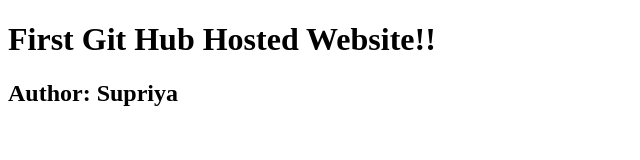
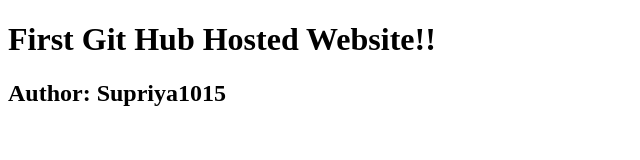
Before and after one commit to Supriya0115/Supriya0115.github.io, a plain HTML site: page index.html in a window 1280 px wide. Shown: the full height of the page, 0-640 px from the left. Drawn offline with Linux system fonts and the light colour scheme.

Commit message:
Third Push

```diff
--- a/index.html
+++ b/index.html
@@ -8,6 +8,6 @@
 </head>
 <body>
     <h1> First Git Hub Hosted Website!! </h1>
-    <h2> Author: Supriya </h2>
+    <h2> Author: Supriya1015 </h2>
 </body>
 </html>
```
